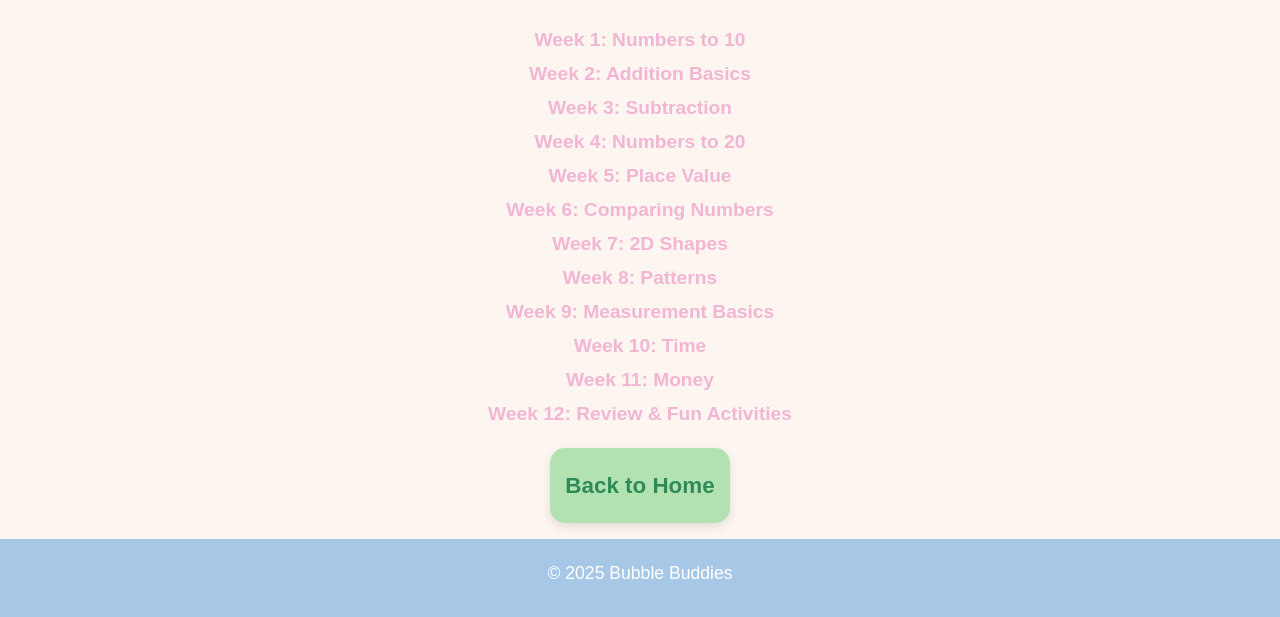
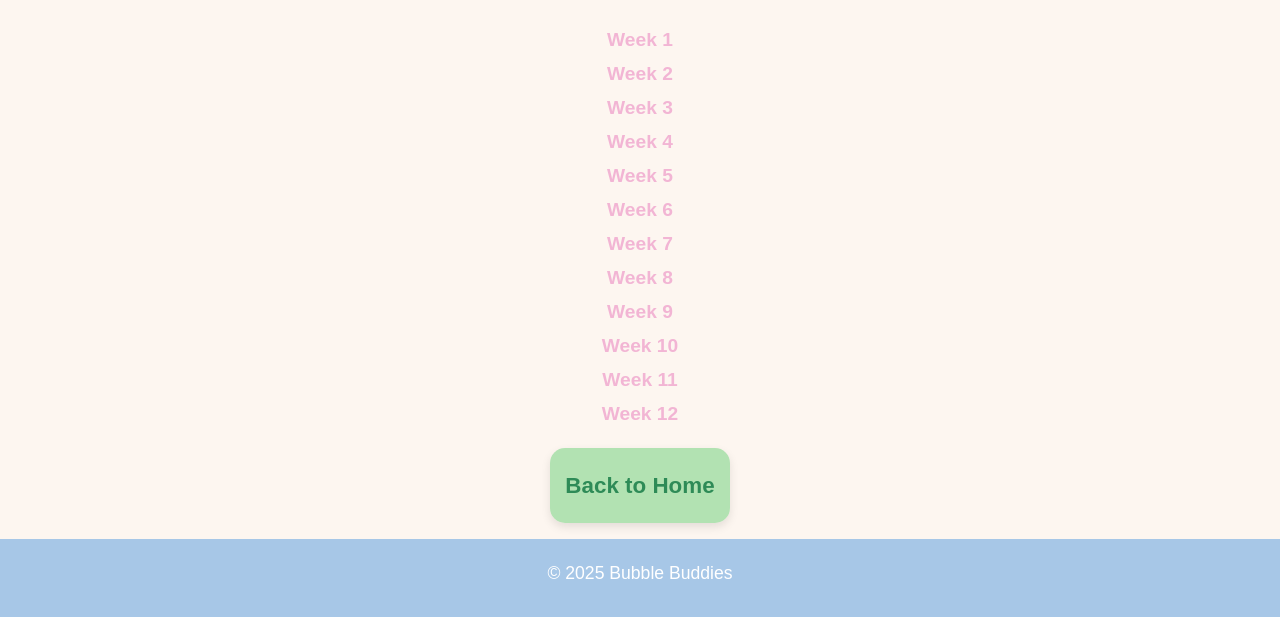
Before and after one commit to BubbleBuddies1/.edu, a plain HTML site: page grade1.html in a window 1280 px wide. Shown: the part 189-806 px from the top of the page. Drawn offline with Linux system fonts and the light colour scheme.

Commit message:
Update links for Grade 1 math lessons

```diff
--- a/grade1.html
+++ b/grade1.html
@@ -13,18 +13,18 @@
 <main>
     <h2 style="text-align:center;">Grade 1 Math Lessons</h2>
     <ul style="max-width: 500px; margin: 2rem auto; font-size: 1.1rem;">
-        <li><a href="https://your-link-for-week-1" target="_blank">Week 1: Numbers to 10</a></li>
-        <li><a href="https://your-link-for-week-2" target="_blank">Week 2: Addition Basics</a></li>
-        <li><a href="https://your-link-for-week-3" target="_blank">Week 3: Subtraction</a></li>
-        <li><a href="https://your-link-for-week-4" target="_blank">Week 4: Numbers to 20</a></li>
-        <li><a href="https://your-link-for-week-5" target="_blank">Week 5: Place Value</a></li>
-        <li><a href="https://your-link-for-week-6" target="_blank">Week 6: Comparing Numbers</a></li>
-        <li><a href="https://your-link-for-week-7" target="_blank">Week 7: 2D Shapes</a></li>
-        <li><a href="https://your-link-for-week-8" target="_blank">Week 8: Patterns</a></li>
-        <li><a href="https://your-link-for-week-9" target="_blank">Week 9: Measurement Basics</a></li>
-        <li><a href="https://your-link-for-week-10" target="_blank">Week 10: Time</a></li>
-        <li><a href="https://your-link-for-week-11" target="_blank">Week 11: Money</a></li>
-        <li><a href="https://your-link-for-week-12" target="_blank">Week 12: Review & Fun Activities</a></li>
+        <li><a href="week1.html">Week 1</a></li>
+        <li><a href="week2.html">Week 2</a></li>
+        <li><a href="week3.html">Week 3</a></li>
+        <li><a href="week4.html">Week 4</a></li>
+        <li><a href="week5.html">Week 5</a></li>
+        <li><a href="week6.html">Week 6</a></li>
+        <li><a href="week7.html">Week 7</a></li>
+        <li><a href="week8.html">Week 8</a></li>
+        <li><a href="week9.html">Week 9</a></li>
+        <li><a href="week10.html">Week 10</a></li>
+        <li><a href="week11.html">Week 11</a></li>
+        <li><a href="week12.html">Week 12</a></li>
     </ul>
     <div style="text-align:center; margin-top: 3rem;">
         <a href="index.html" class="grade-btn home-btn">Back to Home</a>
```
